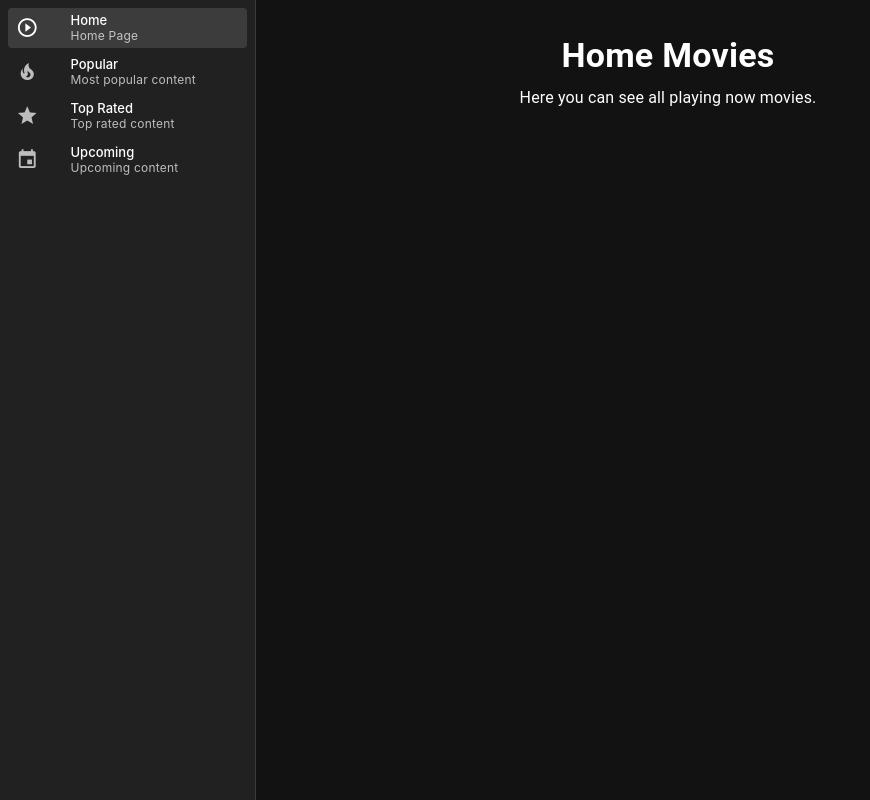
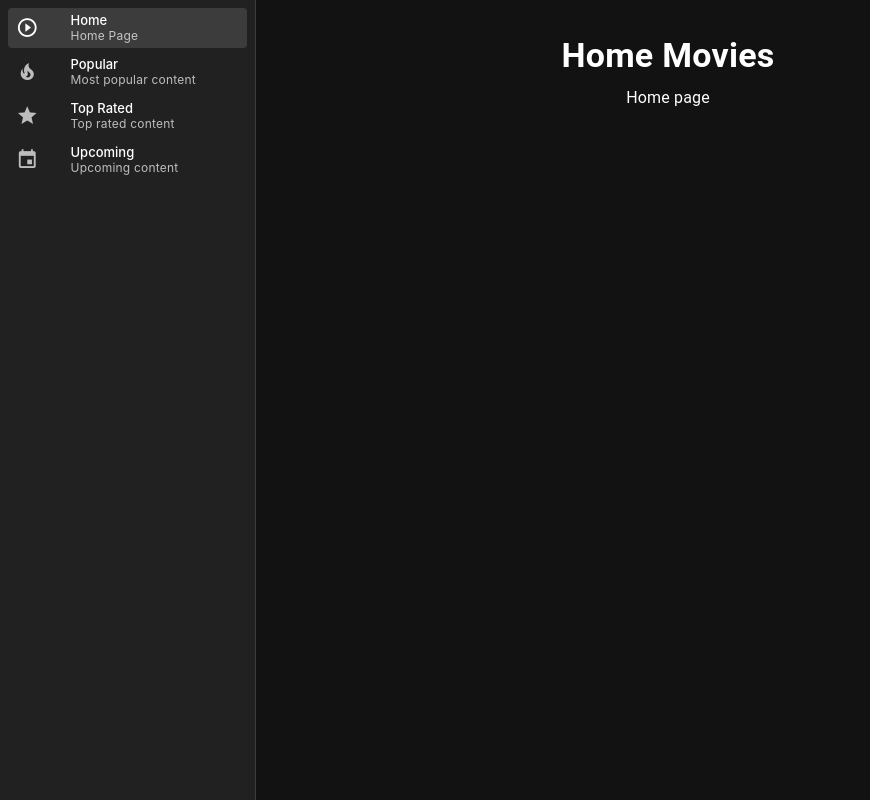
Before and after one commit to FallenMAD/movies_app, a Vue app: page / in a window 1280 px wide. Shown: the whole page, without its empty margins (0-870 px from the left). Built offline with nearby package versions, Linux system fonts and the light colour scheme; the HTML template or start-up script is replaced by a standard one.

Commit message:
refactor(HomeView): change props value

```diff
--- a/src/views/HomeView.vue
+++ b/src/views/HomeView.vue
@@ -1,4 +1,4 @@
-<script>
+<script lang="ts">
 import { defineComponent } from 'vue'
 
 export default defineComponent({
@@ -7,5 +7,5 @@ export default defineComponent({
 </script>
 
 <template>
-  <ViewTitle title="Home Movies" subtitle="Here you can see all playing now movies." />
+  <ViewTitle title="Home Movies" subtitle="Home page" />
 </template>
```
